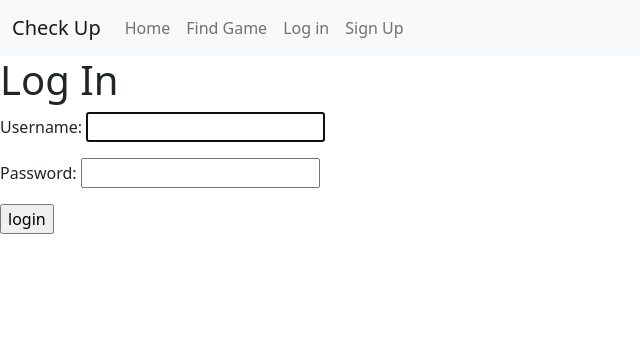
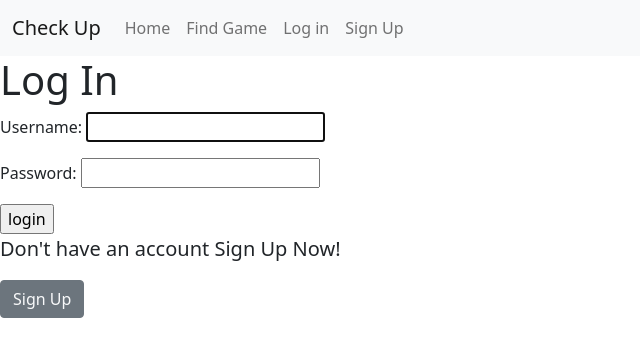
Before and after one commit to mohammadturaab/checkup, a Django app: page /accounts/login/ in a window 1280 px wide. Shown: the top 357 px of the page, without its empty margins (0-640 px from the left). Run offline with Django 4.2, Linux system fonts and the light colour scheme; some libraries are stand-ins or nearby versions.

Commit message:
added sign up button on login page

```diff
--- a/main_app/templates/registration/login.html
+++ b/main_app/templates/registration/login.html
@@ -8,5 +8,7 @@
     <input type="submit" value="login" />
     <input type="hidden" name="next" value="{{ next }}" />
     </form>
+    <p class="lead">Don't have an account Sign Up Now!</p>
+    <button class="btn btn-secondary"><a class = "text-light text-decoration-none" href="{% url 'signup' %}">Sign Up</a></button>
 
 {% endblock %}
```
